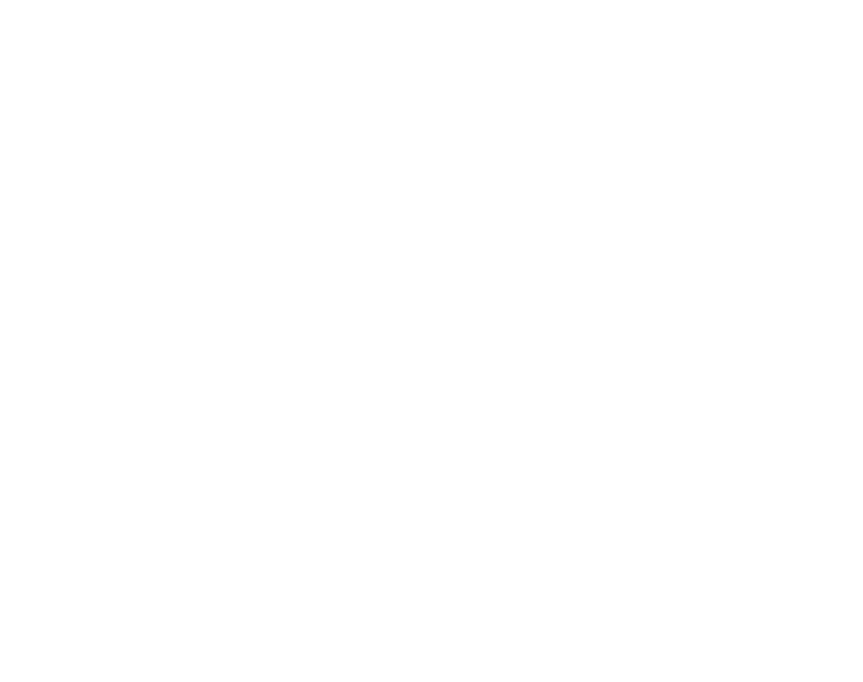
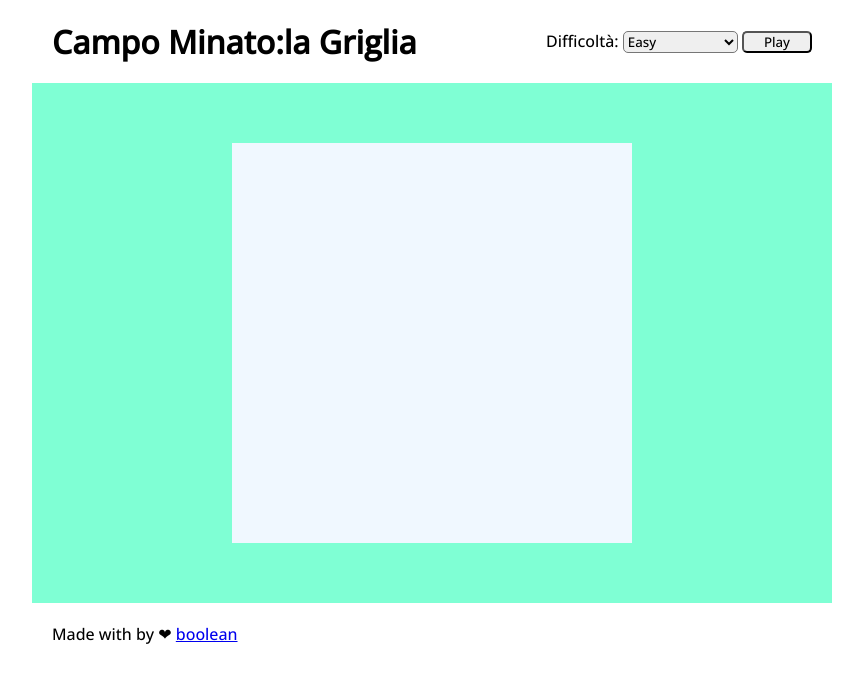
Before and after one commit to yanitejeda/js-campominato-grid, a plain HTML site: page index.html in a window 1280 px wide. Shown: the whole page, without its empty margins (208-1071 px from the left). Drawn offline with nearby package versions, Linux system fonts and the light colour scheme.

Commit message:
impostato html e css

```diff
--- a/css/style.css
+++ b/css/style.css
@@ -0,0 +1,35 @@
+*{
+    box-sizing: border-box;
+    margin: 0;
+    padding: 0;
+    font-family: 'Open Sans', sans-serif;
+}
+#select-difficult{
+    padding-right: 40px;
+    border-radius: 5px;
+}
+.btn-play{
+    padding: 0px 20px;
+    border-radius: 5px;
+}
+
+.container{
+    width: 800px;
+    display: flex;
+    justify-content: space-between;
+    align-items: center;
+    margin: 0 auto;
+    padding: 20px;
+}
+
+.middle-section{
+    background-color: #7FFFD4;
+    padding: 60px 0;
+}
+
+.box-container{
+    width: 400px;
+    height: 400px;
+    background-color: aliceblue;
+    margin: 0 auto;
+}
--- a/index.html
+++ b/index.html
@@ -4,9 +4,45 @@
     <meta charset="UTF-8">
     <meta http-equiv="X-UA-Compatible" content="IE=edge">
     <meta name="viewport" content="width=device-width, initial-scale=1.0">
+    <link rel="stylesheet" href="css/style.css">
+    <link rel="preconnect" href="https://fonts.googleapis.com">
+<link rel="preconnect" href="https://fonts.gstatic.com" crossorigin>
+<link href="https://fonts.googleapis.com/css2?family=Open+Sans:wght@300;500&display=swap" rel="stylesheet">
     <title>campo minato</title>
 </head>
 <body>
+    <header>
+        <div class="container">
+            <!--inizio con creare la grafica del pagina-->
+            <div class="header-left"> <h1>Campo Minato:la Griglia</h1></div>
+            <div class="header-right">
+                <span>Difficoltà:</span>
+                <select name="form-select" id="select-difficult">
+                    <option value="1">Easy  <i class="arrow down"></i></option>
+                    <option value="2">Medium</option>
+                    <option value="3">Difficult</option>
+                </select>
+                <button class="btn-play">Play</button>
 
+            </div>
+
+        </div>
+
+    </header>
+    <main>
+        <div class="container middle-section">
+            <div class="box-container">
+
+            </div>
+
+        </div>
+
+    </main>
+    <footer>
+        <div class="container">
+            <span>Made with by 	&#10084; <a href="#">boolean</a></span>
+        </div>
+    </footer>
+    <script src="script.js"></script>
 </body>
 </html>
```
